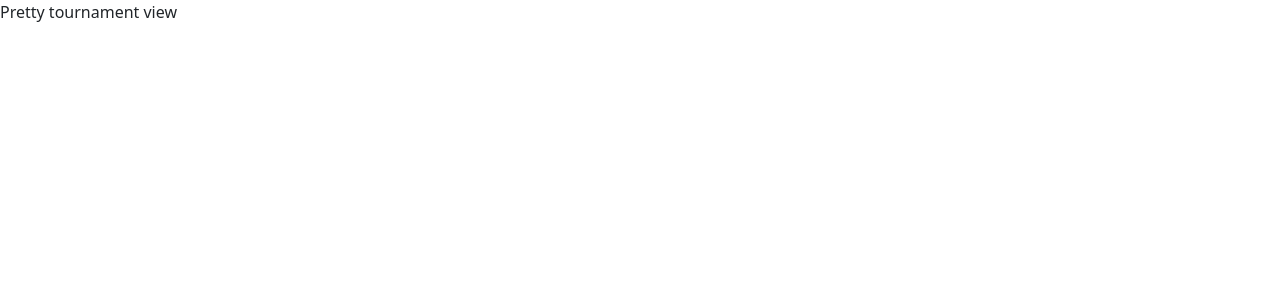
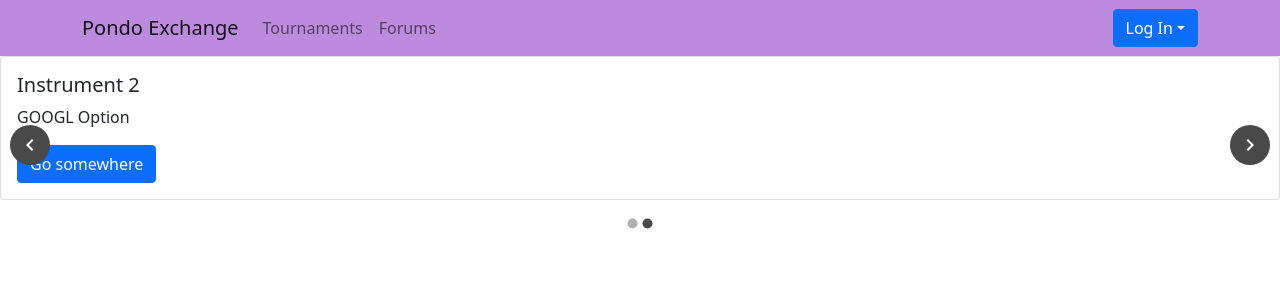
Before and after one commit to pondo-exchange/front-end, a React (Create React App) app: page /tournament-view in a window 1280 px wide. Shown: the top 300 px of the page. Built offline with nearby package versions, Linux system fonts and the light colour scheme.

Commit message:
Added rough instrument carousel

```diff
--- a/package.json
+++ b/package.json
@@ -3,6 +3,9 @@
   "version": "0.1.0",
   "private": true,
   "dependencies": {
+    "@mui/icons-material": "^5.8.3",
+    "@mui/material": "^5.8.3",
+    "@mui/styles": "^5.8.3",
     "@testing-library/jest-dom": "^5.16.4",
     "@testing-library/react": "^13.3.0",
     "@testing-library/user-event": "^13.5.0",
@@ -10,6 +13,7 @@
     "react": "^18.1.0",
     "react-bootstrap": "^2.4.0",
     "react-dom": "^18.1.0",
+    "react-material-ui-carousel": "^3.4.2",
     "react-router-dom": "^6.3.0",
     "react-scripts": "5.0.1",
     "web-vitals": "^2.1.4"
--- /dev/null
+++ b/src/pages/tournament view/instrument carousel/instrument_carousel.jsx
@@ -0,0 +1,42 @@
+import React from 'react';
+import Carousel from 'react-material-ui-carousel'
+import { Paper, Button as Btn } from '@mui/material'
+import { Card, Button } from "react-bootstrap";
+
+function InstrumentCarousel() {
+
+    const instruments = [
+        {
+            "name": "Instrument 1",
+            "description": "AAPL Option",
+            "link": "./instrument-view"
+        },
+        {
+            "name": "Instrument 2",
+            "description": "GOOGL Option",
+            "link": "./instrument-view"
+        }
+    ]
+
+    return (
+        <Carousel navButtonsAlwaysVisible={true}>
+            {instruments.map((instrument, i) => <Instrument key={i} instrument={instrument} /> )}
+        </Carousel>
+    )
+}
+
+function Instrument(props) {
+    return (
+        <div>
+            <Card>
+                <Card.Body>
+                    <Card.Title>{props.instrument.name}</Card.Title>
+                    <Card.Text>{props.instrument.description}</Card.Text>
+                    <Button variant="primary" href={props.instrument.link}>Go somewhere</Button>
+                </Card.Body>
+            </Card>
+        </div>
+    )
+}
+
+export default InstrumentCarousel;
--- a/src/pages/tournament view/tournament_view.jsx
+++ b/src/pages/tournament view/tournament_view.jsx
@@ -1,7 +1,11 @@
+import Navbar from "../../common/navbar/navbar";
+import InstrumentCarousel from "./instrument carousel/instrument_carousel";
+
 function TournamentView() {
     return (
         <div>
-            Pretty tournament view
+            <Navbar />
+            <InstrumentCarousel />
         </div>
     );
 }
```
Also changed, not shown: src/pages/tournament view/instrument carousel/instrument_carousel.css (added), 1 other file (tests, documents, lock files or other folders).
